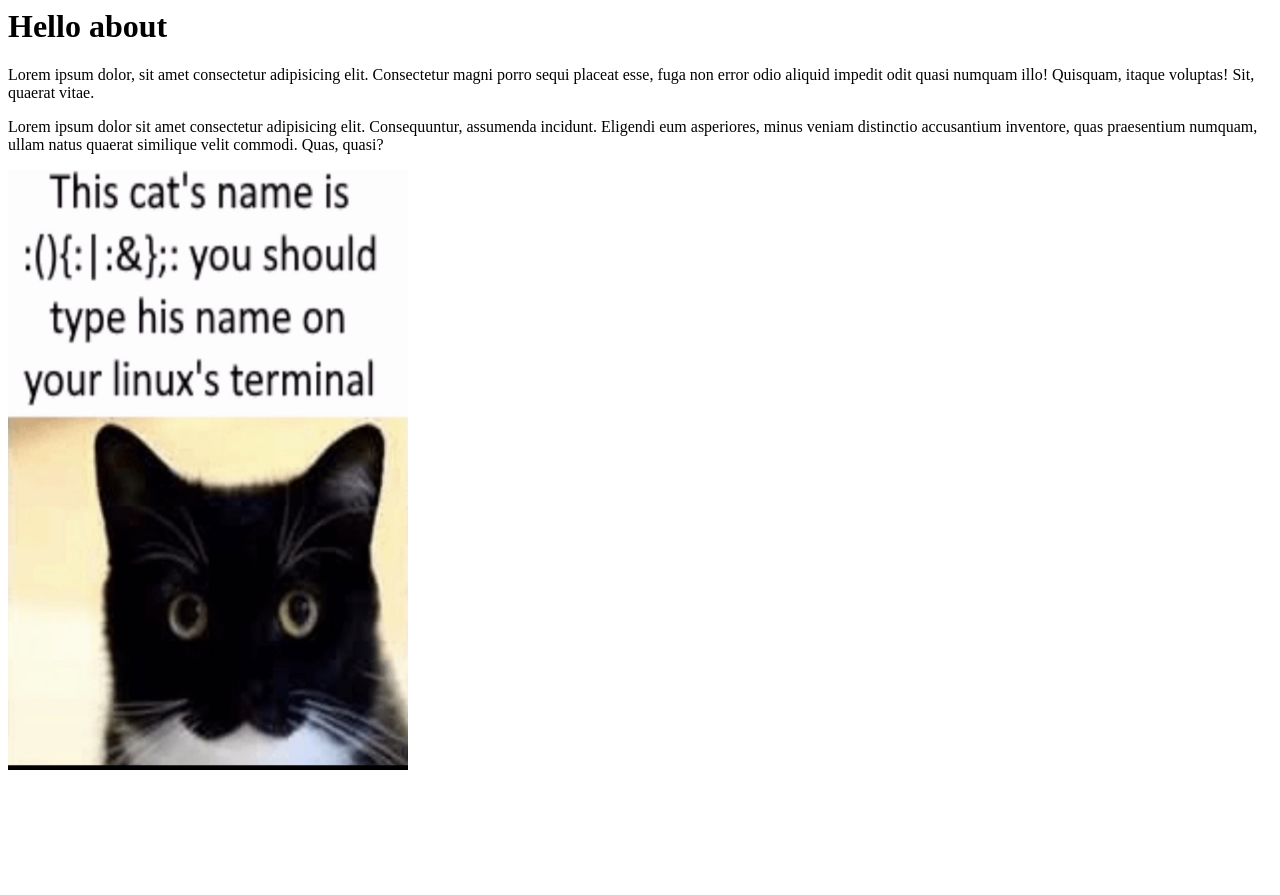
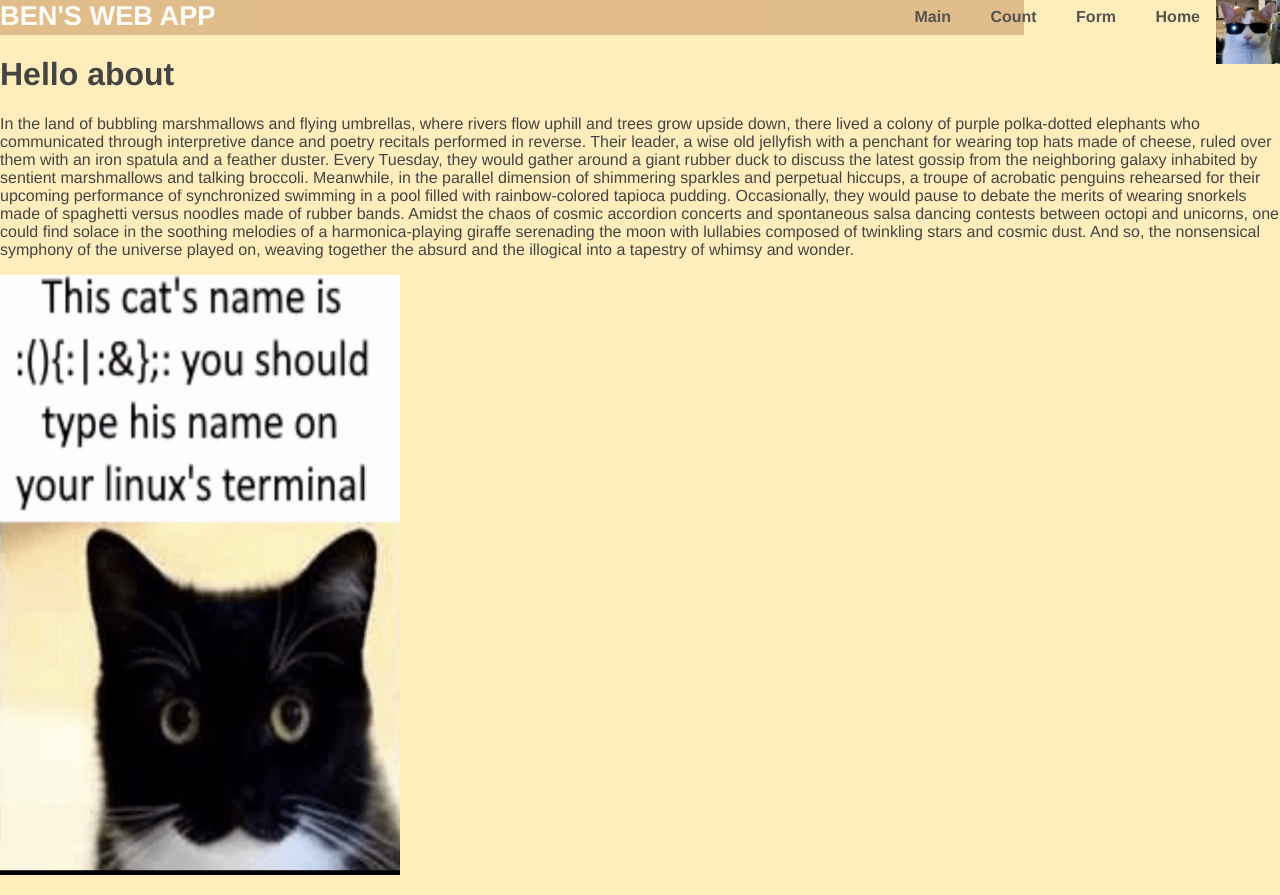
Before and after one commit to BenBouiss/helloFlask, a Flask app: page /about in a window 1280 px wide. Before the commit the page ends 770 px from the top, so only its background shows below. Run offline with Flask 3, Linux system fonts and the light colour scheme.

Commit message:
Overhaul site architect

```diff
--- a/src/app.py
+++ b/src/app.py
@@ -1,10 +1,11 @@
 #import jinja2
 import flask
 from flask import url_for
+import sqlite_db
 
+db_path = "visits.db"
 app = flask.Flask(__name__)
-global count
-count = 0
+
 
 @app.route("/", methods=['GET'])
 def main_page():
@@ -26,8 +27,9 @@ def form():
 
 @app.route("/count")
 def count():
-    global count
-    count+=1
+    count = sqlite_db.Get_count(db_path)
+    sqlite_db.Add_one(db_path)
     return flask.render_template("count_1.html", title = "Jinja and Flask", count = count)
 if __name__ == "__main__":
+    sqlite_db.recreate_database(db_path)
     app.run(debug=False, host='0.0.0.0')
--- a/src/DB_fl.py
+++ b/src/sqlite_db.py
@@ -4,7 +4,6 @@ import sqlite3
 import pandas as pd
 
 path = "visits.db"
-app = flask.Flask(__name__)
 
 
 def recreate_database(path):
@@ -18,7 +17,7 @@ CREATE TABLE Visiteur (
     conn = sqlite3.connect(path)
     c = conn.cursor()
     c.executescript(query)
-    Execute_query("INSERT INTO Visiteur (Count) VALUES (0);", path)
+    Execute_query("INSERT INTO Visiteur (Count) VALUES (1);", path)
 
 def Execute_query(query, path):
     con = sqlite3.connect(path)
@@ -39,32 +38,7 @@ def Get_count(path):
     con.close()
     return df.loc[0].values[0]
 
-@app.route("/")
-def home():
-    Name = "Ben"
-    return flask.render_template("index_1.html", title = "Jinja and Flask", name = Name, path = "cat.jpg")
-
-@app.route("/home")
-def home_home():
-    Name = "Ben"
-    return flask.render_template("home_1.html", title = "Jinja and Flask")
-
-@app.route("/about")
-def home_about():
-    return flask.render_template("about_1.html", title = "Jinja and Flask")
-
-@app.route("/form")
-def home_form():
-    return flask.render_template("form_1.html", title = "Jinja and Flask")
-
-@app.route("/count")
-def home_count():
-    Add_one(path)
-    Count = Get_count(path)
-    return flask.render_template("count_1.html", title = "Jinja and Flask", count = Count)
-
 if __name__ == "__main__":
     Exist = True
     if not Exist:
         recreate_database(path)
-    app.run(debug=True)
--- /dev/null
+++ b/src/static/css/main copy.css
@@ -0,0 +1,6 @@
+body {
+    margin: 0;
+    padding: 0;
+    font-family: "Helvetica Neue", Helvetica, Arial, sans-serif;
+    background-color: #ccc287;
+  }
--- a/src/static/css/main.css
+++ b/src/static/css/main.css
@@ -1,6 +1,77 @@
 body {
-    margin: 0;
-    padding: 0;
-    font-family: "Helvetica Neue", Helvetica, Arial, sans-serif;
-    color: #444;
-  }
+  margin: 0;
+  padding: 0;
+  font-family: "Helvetica Neue", Helvetica, Arial, sans-serif;
+  color: #444;
+  background-color: #ffedbb;
+}
+/*
+ * Formatting the header area
+ */
+header {
+  background-color: #DFB887;
+  height: 35px;
+  width: 80%;
+  opacity: .9;
+  margin-bottom: 10px;
+}
+header h1.logo {
+  margin: 0;
+  font-size: 1.7em;
+  color: #fff;
+  text-transform: uppercase;
+  float: left;
+}
+header h1.logo:hover {
+  color: #fff;
+  text-decoration: none;
+}
+/*
+ * Centering the body content
+ */
+.container {
+  width: 1200px;
+  margin: 0 auto;
+}
+div.home {
+  padding: 10px 0 30px 0;
+  background-color: #E6E6FA;
+  -webkit-border-radius: 6px;
+     -moz-border-radius: 6px;
+          border-radius: 6px;
+}
+div.about {
+  padding: 10px 0 30px 0;
+  background-color: #E6E6FA;
+  -webkit-border-radius: 6px;
+     -moz-border-radius: 6px;
+          border-radius: 6px;
+}
+h2 {
+  font-size: 3em;
+  margin-top: 40px;
+  text-align: center;
+  letter-spacing: -2px;
+}
+h3 {
+  font-size: 1.7em;
+  font-weight: 100;
+  margin-top: 30px;
+  text-align: center;
+  letter-spacing: -1px;
+  color: #999;
+}
+.menu {
+  float: right;
+  margin-top: 8px;
+}
+.menu li {
+  display: inline;
+}
+.menu li + li {
+  margin-left: 35px;
+}
+.menu li a {
+  color: #444;
+  text-decoration: none;
+}
--- a/src/templates/about_1.html
+++ b/src/templates/about_1.html
@@ -1,12 +1,40 @@
+<!DOCTYPE html>
 <html>
-    <body>
-        <h1>Hello about</h1>
+    <head>
+
+        <style>
+        body {
+          background-image: url("static/cat.jpg");
+          background-repeat: no-repeat;
+          background-position: right top;
+          margin-right: 200px;
+          background-size: 64px 64px;
+        }
+        </style>
+        </head>
+    <head>
+        <title>Flask app</title>
+        <link rel="stylesheet" href="{{ url_for('static', filename='css/main.css') }}">
+        </head>
+    <header>
+        <div class="container">
+            <h1 class="logo">Ben's web app</h1>
+            <strong><nav>
+              <ul class="menu">
+                <li><a href="{{ url_for('main_page') }}">Main</a></li>
+                <li><a href="{{ url_for('count') }}">Count</a></li>
+                <li><a href="{{ url_for('form') }}">Form</a></li>
+                <li><a href="{{ url_for('home_fn') }}">Home</a></li>
+                </ul>
+            </nav></strong>
+        </div>
+    </header>
+    <h1>Hello about</h1>
         <p>
-        Lorem ipsum dolor, sit amet consectetur adipisicing elit. Consectetur magni porro sequi placeat esse, fuga non error odio aliquid impedit odit quasi numquam illo! Quisquam, itaque voluptas! Sit, quaerat vitae.
+            In the land of bubbling marshmallows and flying umbrellas, where rivers flow uphill and trees grow upside down, there lived a colony of purple polka-dotted elephants who communicated through interpretive dance and poetry recitals performed in reverse. Their leader, a wise old jellyfish with a penchant for wearing top hats made of cheese, ruled over them with an iron spatula and a feather duster. Every Tuesday, they would gather around a giant rubber duck to discuss the latest gossip from the neighboring galaxy inhabited by sentient marshmallows and talking broccoli. Meanwhile, in the parallel dimension of shimmering sparkles and perpetual hiccups, a troupe of acrobatic penguins rehearsed for their upcoming performance of synchronized swimming in a pool filled with rainbow-colored tapioca pudding. Occasionally, they would pause to debate the merits of wearing snorkels made of spaghetti versus noodles made of rubber bands. Amidst the chaos of cosmic accordion concerts and spontaneous salsa dancing contests between octopi and unicorns, one could find solace in the soothing melodies of a harmonica-playing giraffe serenading the moon with lullabies composed of twinkling stars and cosmic dust. And so, the nonsensical symphony of the universe played on, weaving together the absurd and the illogical into a tapestry of whimsy and wonder.
         </p>
-        Lorem ipsum dolor sit amet consectetur adipisicing elit. Consequuntur, assumenda incidunt. Eligendi eum asperiores, minus veniam distinctio accusantium inventore, quas praesentium numquam, ullam natus quaerat similique velit commodi. Quas, quasi?
-        <p>
+            <p>
         <img src="static/cat_linux.png" alt = "Ben" class="center" height = "600" width = "400">
         </p>
-    </body>
+
 </html>
--- a/src/templates/home_1 copy.html
+++ /dev/null
@@ -1,6 +0,0 @@
-<html>
-    <body>
-        <h1>Hello {{name}}</h1>
-        <img src="static/cat.jpg" alt = "Ben" class="center">
-    </body>
-</html>
```
Also changed, not shown: src/templates/count_1.html (+31 -2 lines), src/templates/form_1.html (+22 -0 lines), src/templates/home_1.html (+13 -6 lines), src/templates/index_1.html (+24 -2 lines), README.md, visits.db (added).
